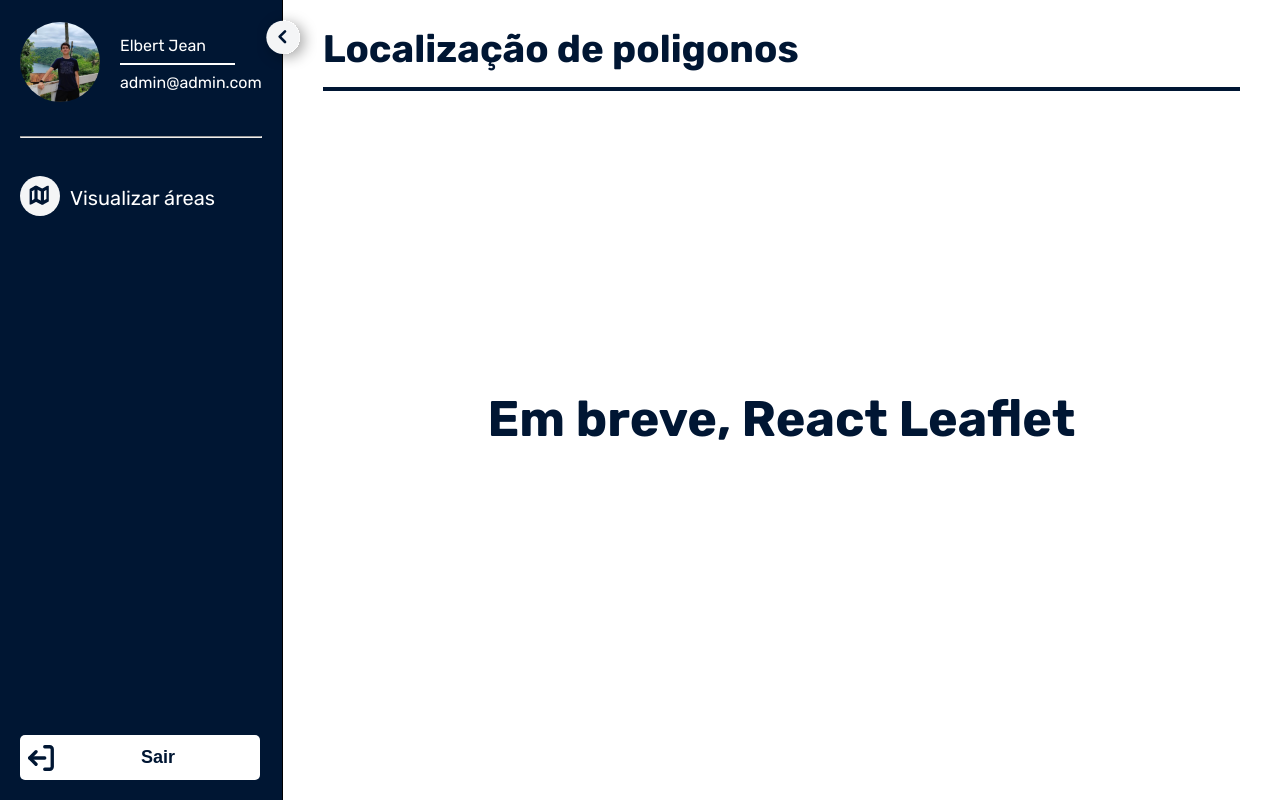
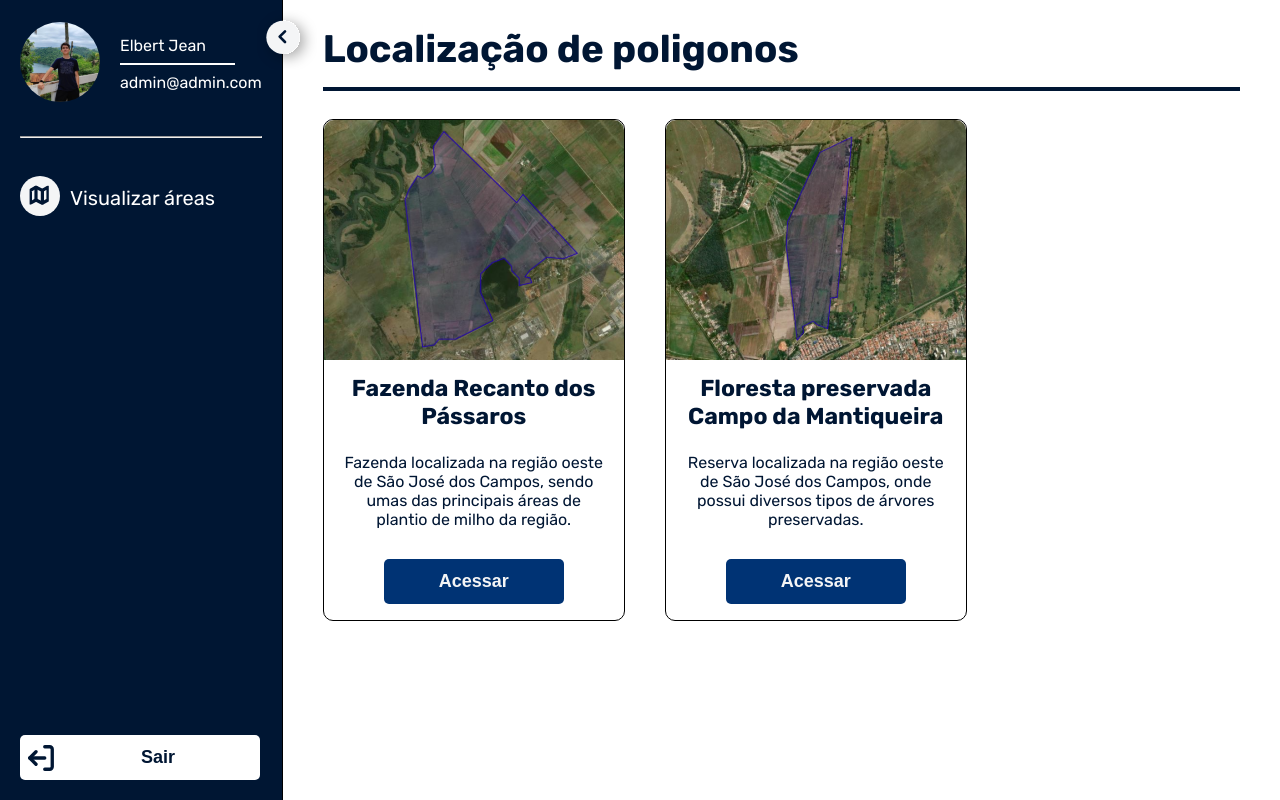
Before and after one commit to ElbertJean/three-soil, a React (Create React App) app: page /home in a window 1280 px wide. Built offline with nearby package versions, Linux system fonts and the light colour scheme.

Commit message:
:sparkles: feat: Cards das áreas na HomePage

```diff
--- /dev/null
+++ b/src/pages/homePage/HomePage.module.css
@@ -0,0 +1,68 @@
+.container {
+    /* background-color: #d9d9d9; */
+    width: 100%;
+    height: 85%;
+}
+
+.containerCards {
+    display: flex;
+    gap: 40px;
+    padding-top: 20px;
+}
+
+.card {
+    width: 300px;
+    height: 500px;
+    border: 1px solid black;
+    border-radius: 10px;
+}
+
+.imageMap {
+    width: 100%;
+    border-top-right-radius: 10px;
+    border-top-left-radius: 10px;
+}
+
+.descriptionCard {
+    position: relative;
+    padding-inline:20px;
+}
+
+.titleCard {
+    font-size: var(--heading-small-fx) ;
+    color: rgba(var(--base-primary-strong));
+    text-align: center;
+    margin-top: 10px;
+}
+
+.paragraphCard {
+    font-size: var(--paragraph-regular-fx);
+    color: rgba(var(--base-primary-strong));
+    text-align: center;
+}
+
+/* Arrumar o quanto antes a componentização dos botões */
+.divButton {
+    margin: 30px 0px;
+    text-align: center;
+}
+
+.buttonActive {
+    background-color: #003374;
+    height: 45px;
+    width: 180px;
+    border-radius: 5px;
+    border: none;
+    color: #F4F5F6;
+    font-weight: bold;
+    font-size: 18px;
+    cursor: pointer;
+    transition: 0.2s;
+}
+
+.buttonActive:hover {
+    transition: 0.2s;
+    background-color: rgba(var(--base-primary-strong));
+    color: rgba(var(--base-light));
+    width: 200px;
+}
--- a/src/pages/homePage/HomePage.tsx
+++ b/src/pages/homePage/HomePage.tsx
@@ -1,12 +1,42 @@
 import Layout from "../../components/layout/Layout";
+import styles from './HomePage.module.css';
+import area1 from '../../assets/area1.svg';
+import area2 from '../../assets/area2.svg';
 
 function HomePage(): JSX.Element {
 
     return(
         <>
             <Layout>
-                <div style={{ display:' flex', justifyContent: 'center', alignItems: 'center', height: '80vh'}}>
-                    <p style={{color: '#001633', fontWeight:' bold', fontSize: '50px'}}>Em breve, React Leaflet</p>
+                <div className={styles.container}>
+                    <div className={styles.containerCards}>
+                        <div className={styles.card}>
+                            <img src={area1} alt='área 1' className={styles.imageMap}/>
+                            <div className={styles.descriptionCard}>
+                                <h3 className={styles.titleCard}>Fazenda Recanto dos Pássaros</h3>
+                                <p className={styles.paragraphCard}>
+                                    Fazenda localizada na região oeste de São José dos Campos, sendo umas das
+                                    principais áreas de plantio de milho da região.
+                                </p>
+                            </div>
+                            <div className={styles.divButton}>
+                                <button className={styles.buttonActive} onClick={()=>alert('auu')}>Acessar</button>
+                            </div>
+                        </div>
+                        <div className={styles.card}>
+                            <img src={area2} alt='área 2' className={styles.imageMap}/>
+                            <div className={styles.descriptionCard}>
+                                <h3 className={styles.titleCard}>Floresta preservada Campo da Mantiqueira</h3>
+                                <p className={styles.paragraphCard}>
+                                Reserva localizada na região oeste de São José dos Campos, onde possui diversos
+                                tipos de árvores preservadas.
+                                </p>
+                            </div>
+                            <div className={styles.divButton}>
+                                <button className={styles.buttonActive} onClick={()=>alert('auu')}>Acessar</button>
+                            </div>
+                        </div>
+                    </div>
                 </div>
             </Layout>
         </>
```
Also changed, not shown: src/assets/area1.svg (added), src/assets/area2.svg (added).
